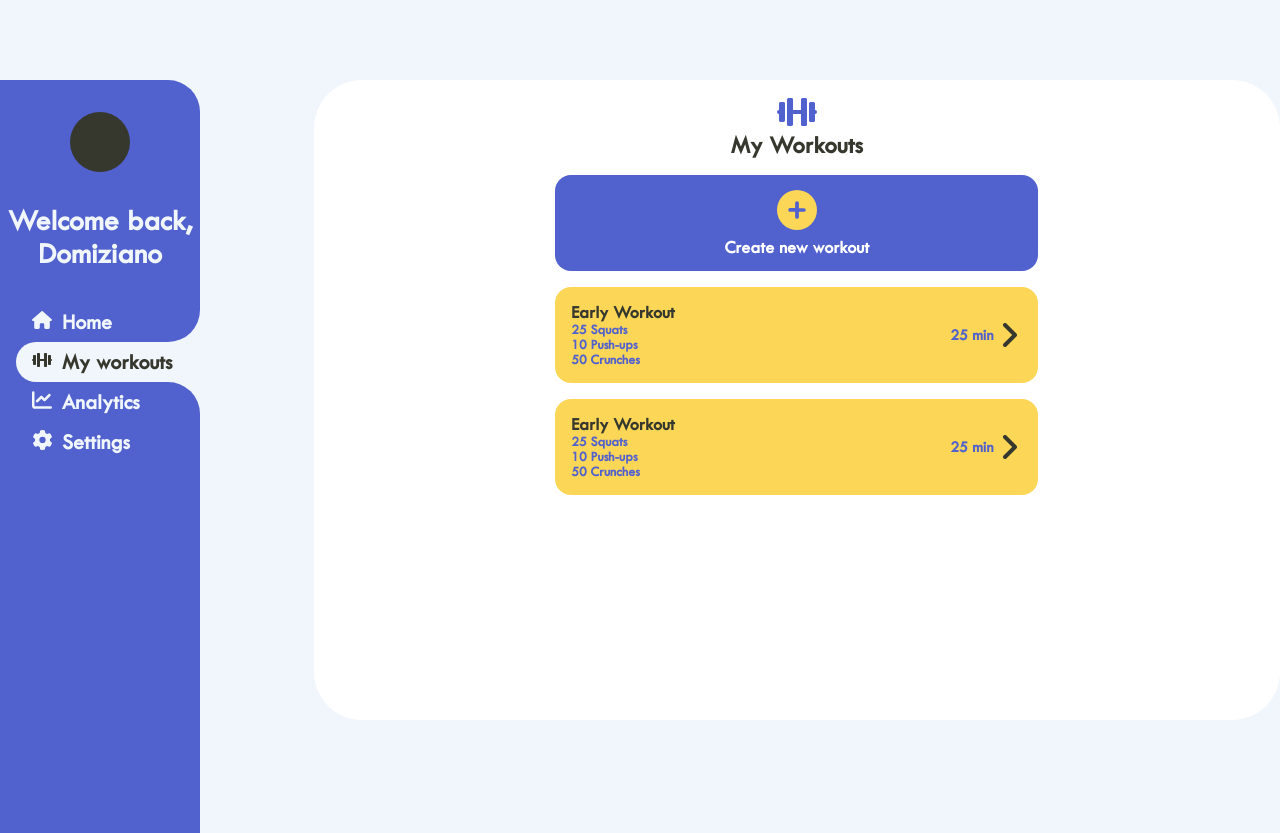
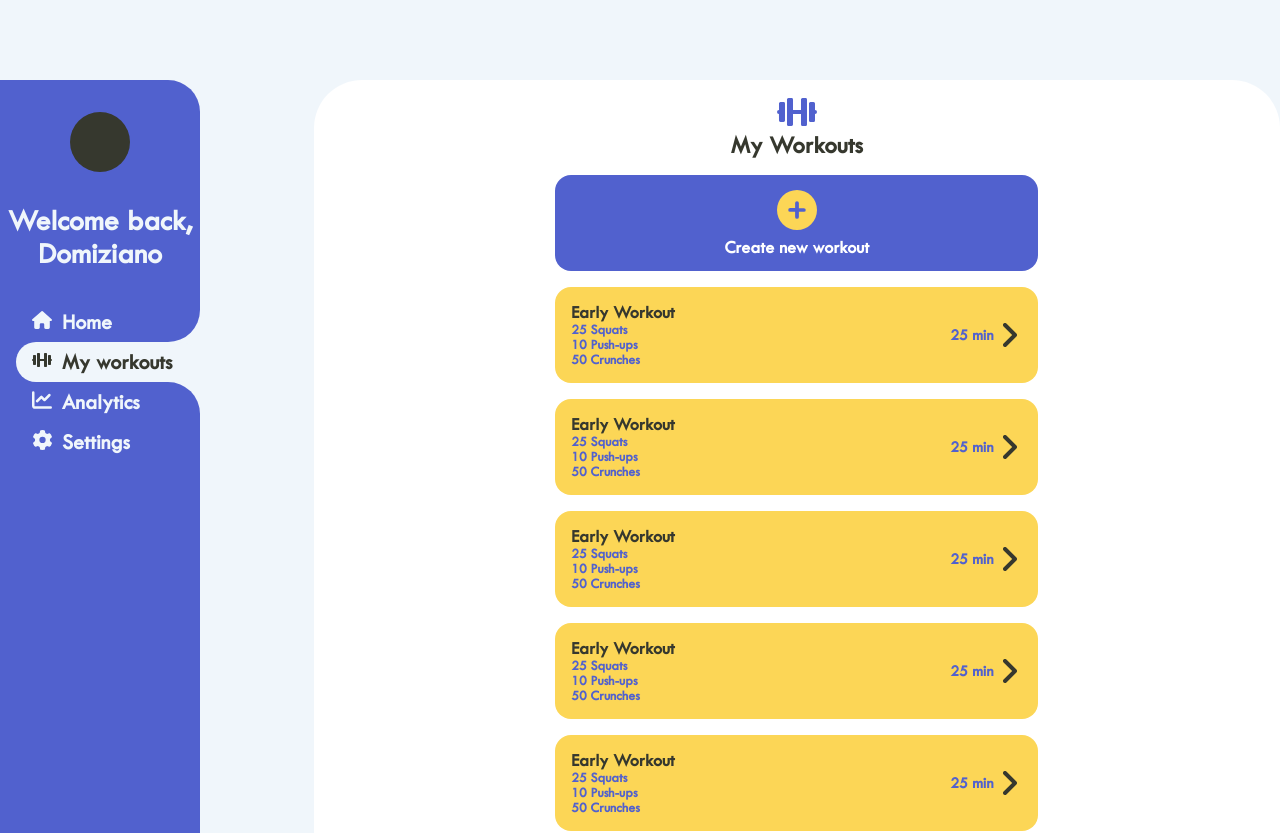
Before and after one commit to DomizianoScarcelli/workout-tracker, a React (Create React App) app in the folder client/: page /my-workouts in a window 1280 px wide. Shown: the top 833 px of the page. Built offline with nearby package versions, Linux system fonts and the light colour scheme.

Commit message:
Added some animations

```diff
--- a/client/src/routes/MyWorkouts/MyWorkouts.js
+++ b/client/src/routes/MyWorkouts/MyWorkouts.js
@@ -2,22 +2,63 @@ import React from "react"
 import styles from "./MyWorkouts.module.css"
 import Sidebar from "../../components/Sidebar/Sidebar"
 import Workout from "./Workout/Workout"
+import { motion } from "framer-motion"
 
 export default function MyWorkouts() {
+	//Represent a list of workouts, should be obtained from a server
+	const workouts = [
+		{
+			id: 1,
+			minutes: 45,
+			day: "2022-03-21T19:18:04+01:00",
+		},
+		{
+			id: 2,
+			minutes: 30,
+			day: "2022-03-23T19:18:04+01:00",
+		},
+		{
+			id: 3,
+			minutes: 5,
+			day: "2022-03-26T19:18:04+01:00",
+		},
+		{
+			id: 3,
+			minutes: 5,
+			day: "2022-03-26T19:18:04+01:00",
+		},
+		{
+			id: 3,
+			minutes: 5,
+			day: "2022-03-26T19:18:04+01:00",
+		},
+		{
+			id: 3,
+			minutes: 5,
+			day: "2022-03-26T19:18:04+01:00",
+		},
+	]
+
 	return (
 		<div className={styles.container}>
 			<Sidebar selected={"my-workouts"} />
-			<div className={styles.myWorkoutsContainer}>
+			<div className={styles.innerContainer}>
 				<div className={styles.header}>
 					<div className={styles.headerIcon}></div>
 					<div className={styles.headerTitle}>My Workouts</div>
 				</div>
-				<div className={styles.newWorkout}>
+				<motion.div
+					whileHover={{
+						scale: 1.1,
+					}}
+					className={styles.newWorkout}
+				>
 					<div className={styles.newWorkoutIcon}></div>
 					<div className={styles.newWorkoutTitle}>Create new workout</div>
-				</div>
-				<Workout />
-				<Workout />
+				</motion.div>
+				{workouts.map((workout) => (
+					<Workout id={workout.id} />
+				))}
 			</div>
 		</div>
 	)
--- a/client/src/routes/MyWorkouts/MyWorkouts.module.css
+++ b/client/src/routes/MyWorkouts/MyWorkouts.module.css
@@ -4,11 +4,12 @@
 	flex-direction: row;
 }
 
-.myWorkoutsContainer {
+.innerContainer {
 	background-color: white;
 	width: 80vw;
-	height: 80vh;
+	height: fit-content;
 	margin-left: 10rem;
+	padding-bottom: 2rem;
 	border-radius: 3rem;
 	display: flex;
 	flex-direction: column;
@@ -37,7 +38,9 @@
 	color: var(--dark-grey);
 	font-weight: bold;
 }
+
 .newWorkout {
+	cursor: pointer;
 	display: flex;
 	flex-direction: column;
 	justify-content: center;
--- a/client/src/routes/MyWorkouts/Workout/Workout.js
+++ b/client/src/routes/MyWorkouts/Workout/Workout.js
@@ -1,22 +1,49 @@
 import React from "react"
 import styles from "./Workout.module.css"
+import { motion } from "framer-motion"
 
 export default function Workout() {
+	//Represent a workout object, should be obtained from a server
+	//by making a call to an API that gets the workout's exercises by the workout's id
+	const workout = {
+		title: "Early Workout",
+		exercises: [
+			{
+				name: "Squats",
+				repetition: 25,
+			},
+			{
+				name: "Push-ups",
+				repetition: 10,
+			},
+			{
+				name: "Crunches",
+				repetition: 50,
+			},
+		],
+		duration: 25,
+	}
+
 	return (
-		<div className={styles.container}>
+		<motion.div
+			whileHover={{
+				scale: 1.1,
+			}}
+			className={styles.container}
+		>
 			<div>
-				<div className={styles.name}>Early Workout</div>
+				<div className={styles.name}>{workout.title}</div>
 				<div className={styles.exercises}>
-					<div className={styles.exercise}>25 Squats</div>
-					<div className={styles.exercise}>10 Push-ups</div>
-					<div className={styles.exercise}>50 Crunches</div>
+					{workout.exercises.map((exercise) => {
+						return <div className={styles.exercise}> {`${exercise.repetition} ${exercise.name}`}</div>
+					})}
 				</div>
 			</div>
 			<div className={styles.center}></div>
 			<div className={styles.right}>
-				<div className={styles.duration}>25 min</div>
+				<div className={styles.duration}>{`${workout.duration} min`}</div>
 				<div className={styles.arrow}></div>
 			</div>
-		</div>
+		</motion.div>
 	)
 }
--- a/client/src/routes/MyWorkouts/Workout/Workout.module.css
+++ b/client/src/routes/MyWorkouts/Workout/Workout.module.css
@@ -1,4 +1,5 @@
 .container {
+	cursor: pointer;
 	border-radius: 1rem;
 	gap: 0.5rem;
 	width: calc(50% - 2rem);
```
